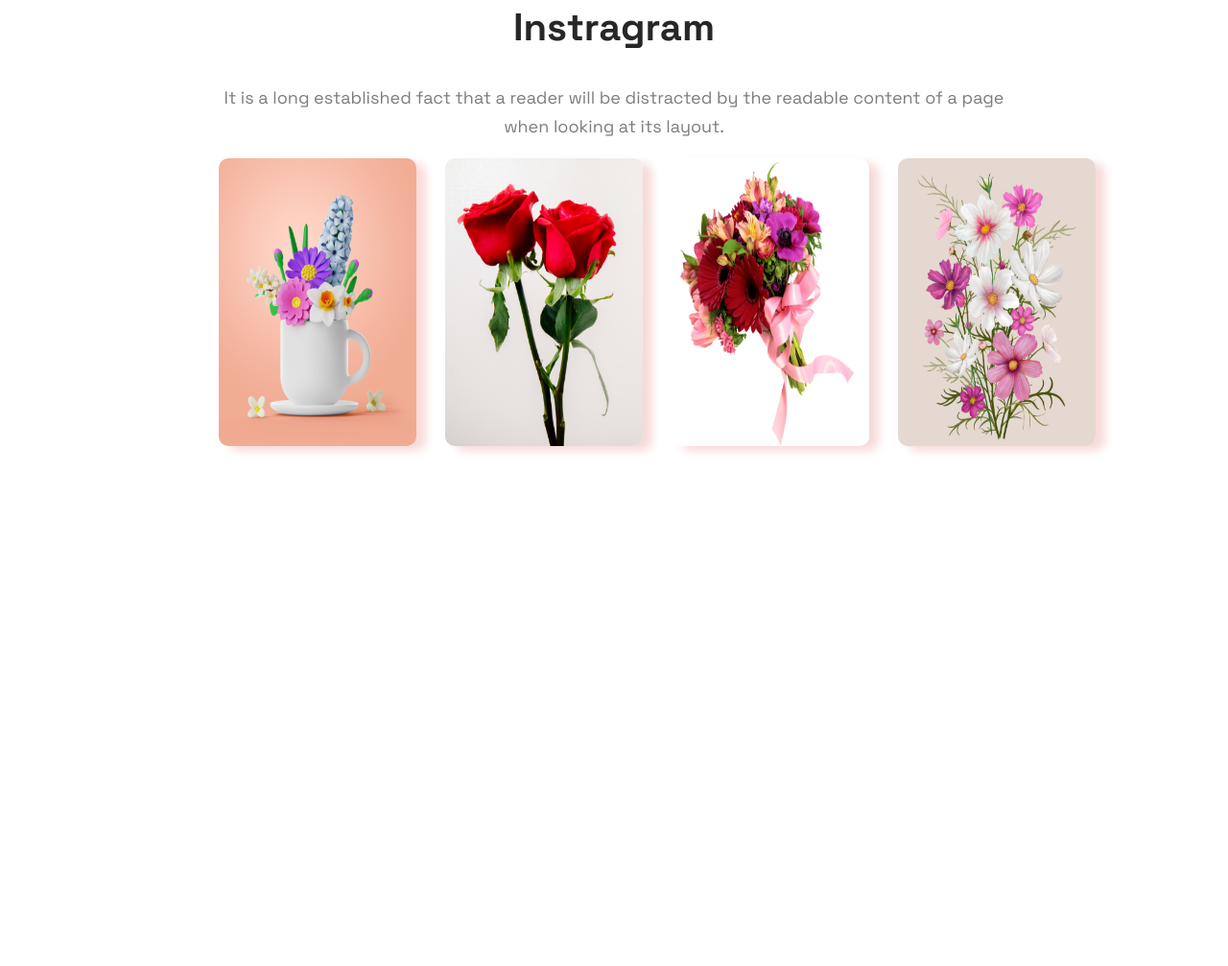
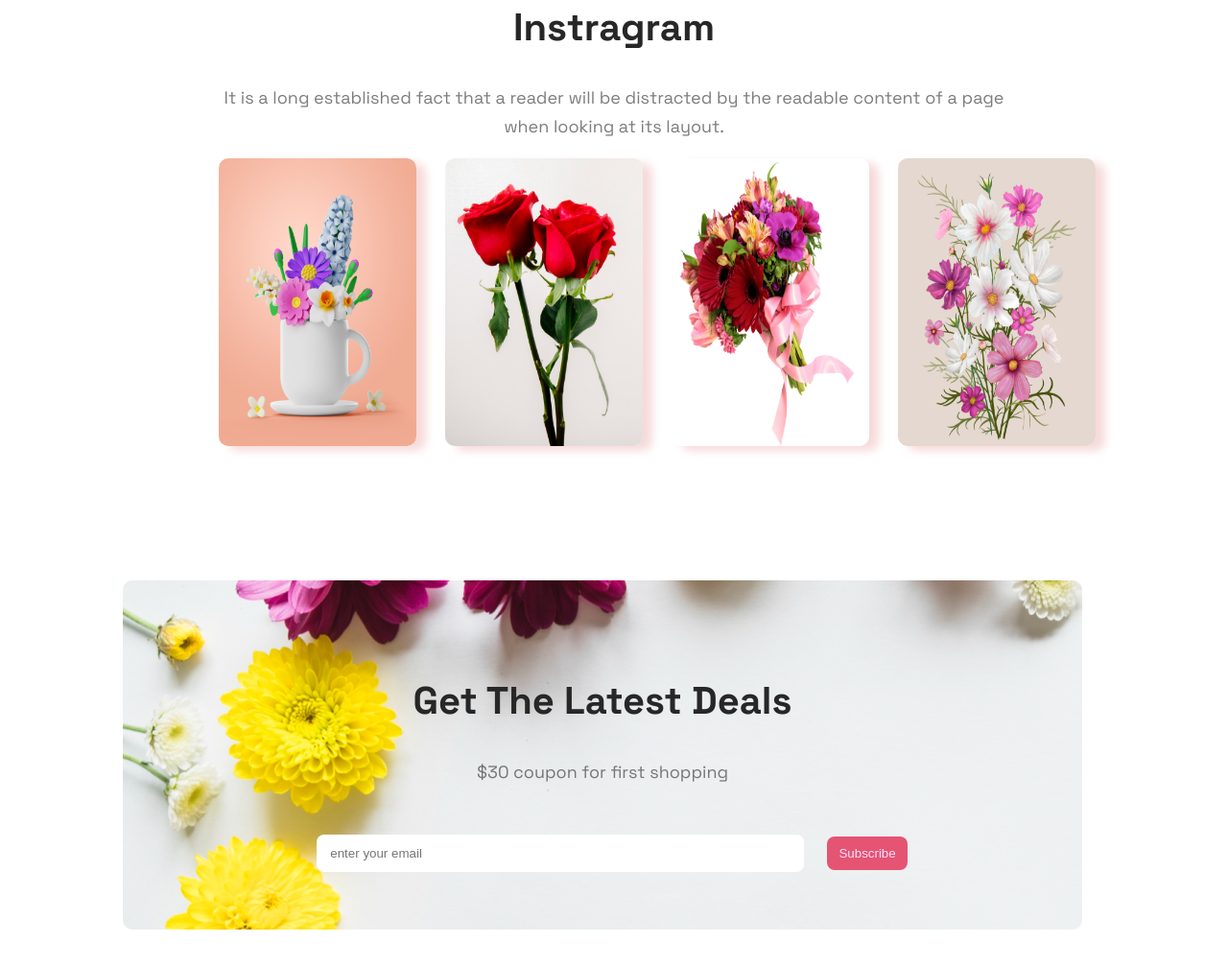
Before and after one commit to sakibhasan-24/Little-garden, a plain HTML site: page index.html in a window 1280 px wide. Shown: the part 3308-4315 px from the top of the page at 96% size. Before the commit the page ends 3913 px from the top, so only its background shows below. Drawn offline with Linux system fonts and the light colour scheme.

Commit message:
subscribe-section

```diff
--- a/index.html
+++ b/index.html
@@ -182,6 +182,20 @@
           <img src="images/Rectangle 4.png" alt="" srcset="" />
         </div>
       </div>
+
+      <!-- Subscribe and update deals sections -->
+      <div class="subscribe-section">
+        <div class="subscribe">
+          <div class="text">
+            <h1 class="section-title">Get The Latest Deals</h1>
+            <p>$30 coupon for first shopping</p>
+          </div>
+          <form>
+            <input type="email" name="" placeholder="enter your email" id="" />
+            <input type="button" value="Subscribe" />
+          </form>
+        </div>
+      </div>
     </section>
     <!-- end of main section -->
     <!-- starting footer section -->
--- a/style.css
+++ b/style.css
@@ -247,3 +247,47 @@ main {
   width: 25%;
   height: 300px;
 }
+
+.subscribe-section {
+  background-image: url("/Images/Rectangle\ 9.png");
+  background-repeat: no-repeat;
+  width: 1000px;
+
+  border-radius: 10px;
+  text-align: center;
+}
+.subscribe {
+  padding: 60px 100px;
+  text-align: center;
+}
+.text {
+  margin-top: 40px;
+}
+.text p {
+  color: rgba(39, 39, 39, 0.6);
+  text-align: center;
+  font-size: 18px;
+  line-height: 30px;
+}
+.subscribe-section form {
+  width: 100%;
+  margin-top: 50px;
+}
+
+input {
+  margin-left: 20px;
+}
+input[type="email"] {
+  width: 60%;
+  padding: 12px 14px;
+  border: 0;
+  border-radius: 8px;
+}
+input[type="button"] {
+  border-radius: 8px;
+  background: #e55473;
+  color: #ffdfff;
+  border: 0;
+  padding: 10px 12px;
+  cursor: pointer;
+}
```
